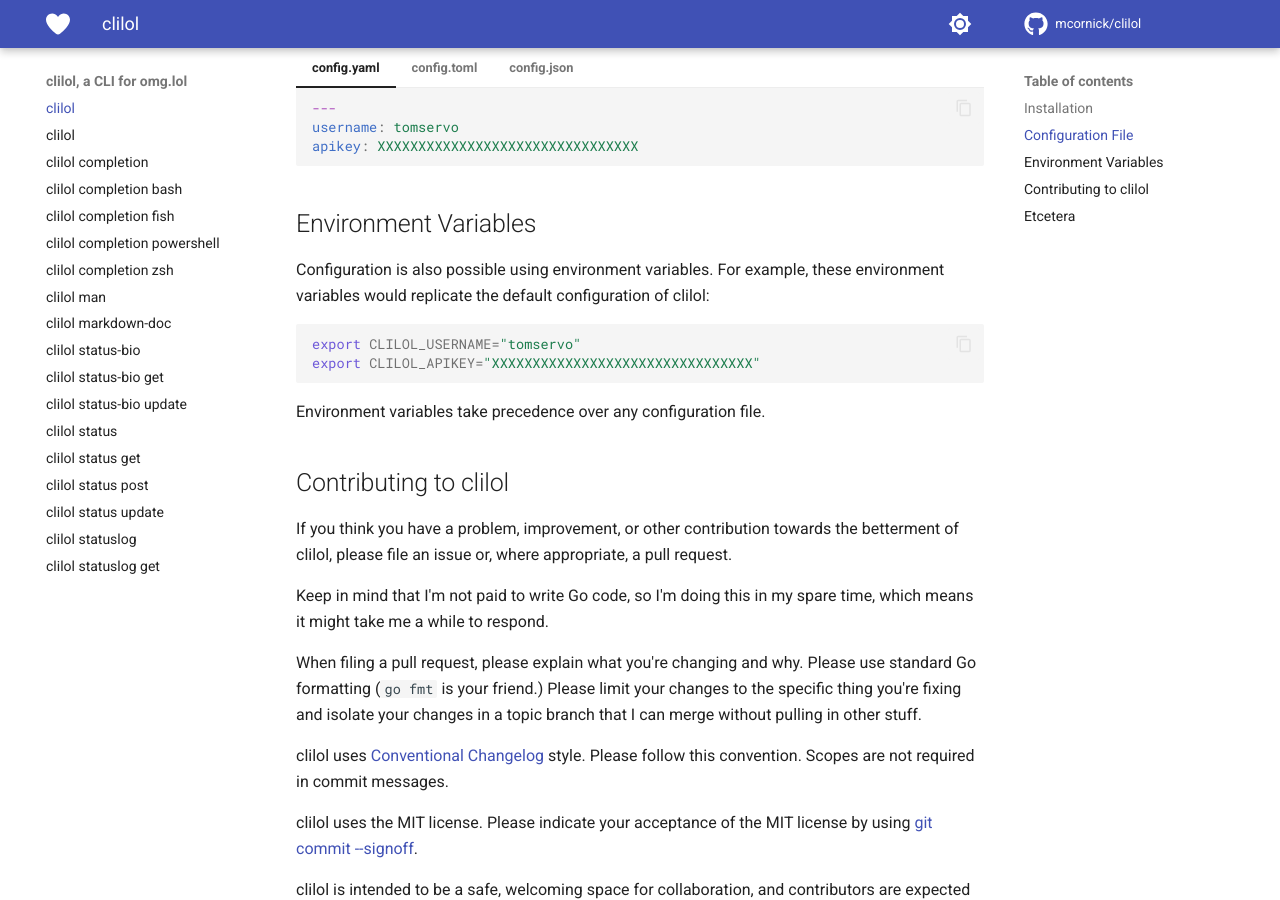
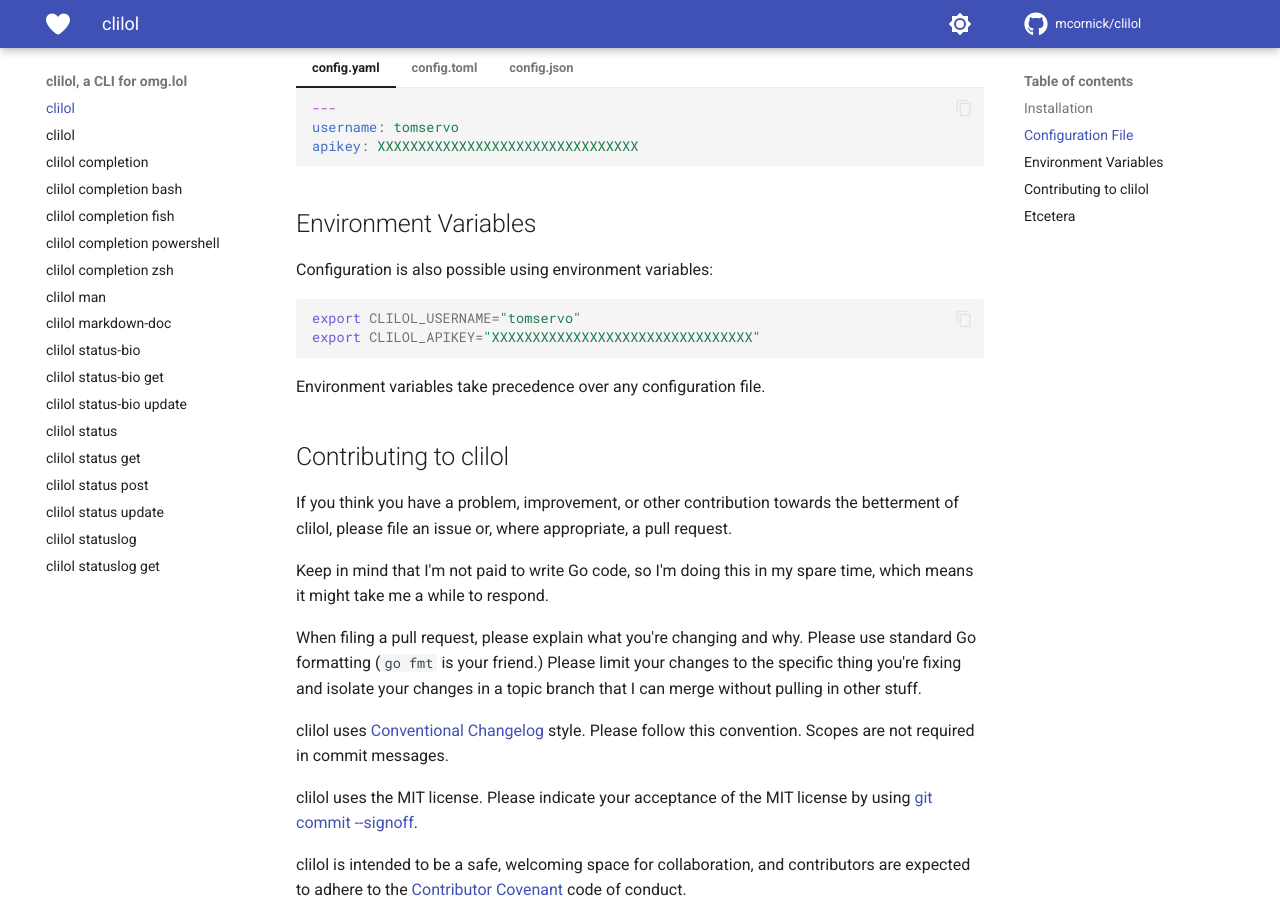
Before and after one commit to mcornick/clilol, an MkDocs documentation site: the page built from docs/index.md, in a window 1280 px wide and 900 px high, scrolled down 987 px. Built offline with MkDocs 1.6.1 and Material for MkDocs 9.7.7, drawn with Linux system fonts in a browser that asks for light colours; comment, search, counter and statistics services are not loaded.

Commit message:
docs: remove copypasta
Signed-off-by: Mark Cornick <mcornick@mcornick.com>

````diff
--- a/docs/index.md
+++ b/docs/index.md
@@ -123,7 +123,7 @@ The files should look like this, substituting your own username and API key:
 
 ## Environment Variables
 
-Configuration is also possible using environment variables. For example, these environment variables would replicate the default configuration of clilol:
+Configuration is also possible using environment variables:
 
 ```sh
 export CLILOL_USERNAME="tomservo"
````
